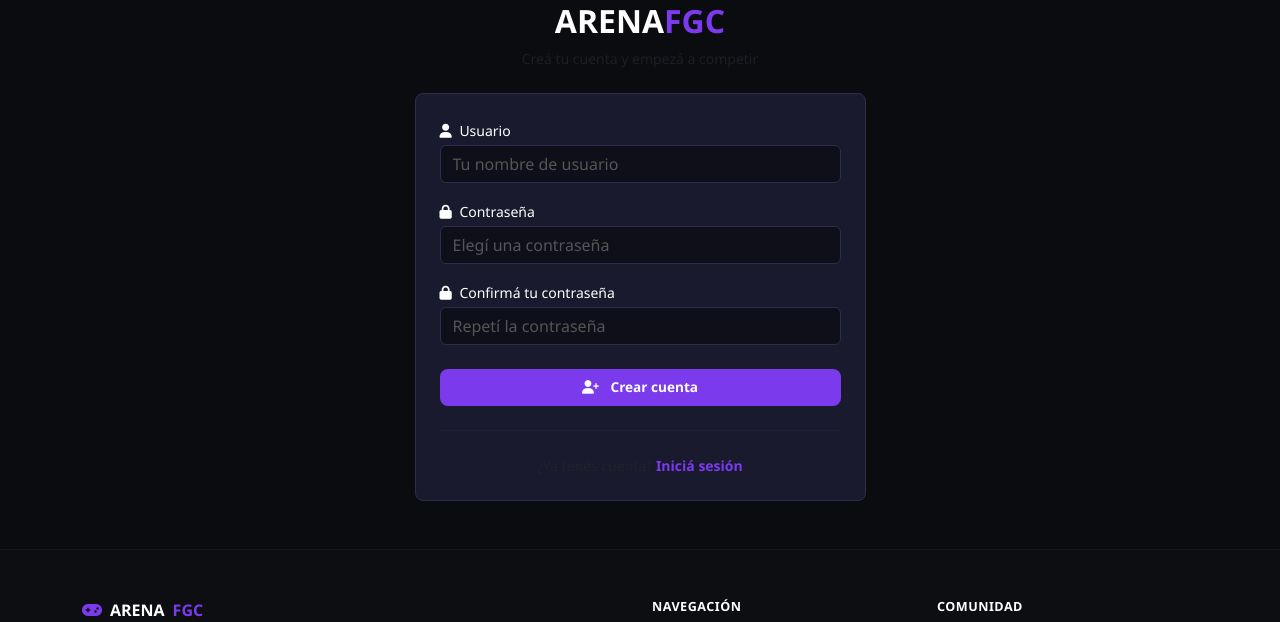
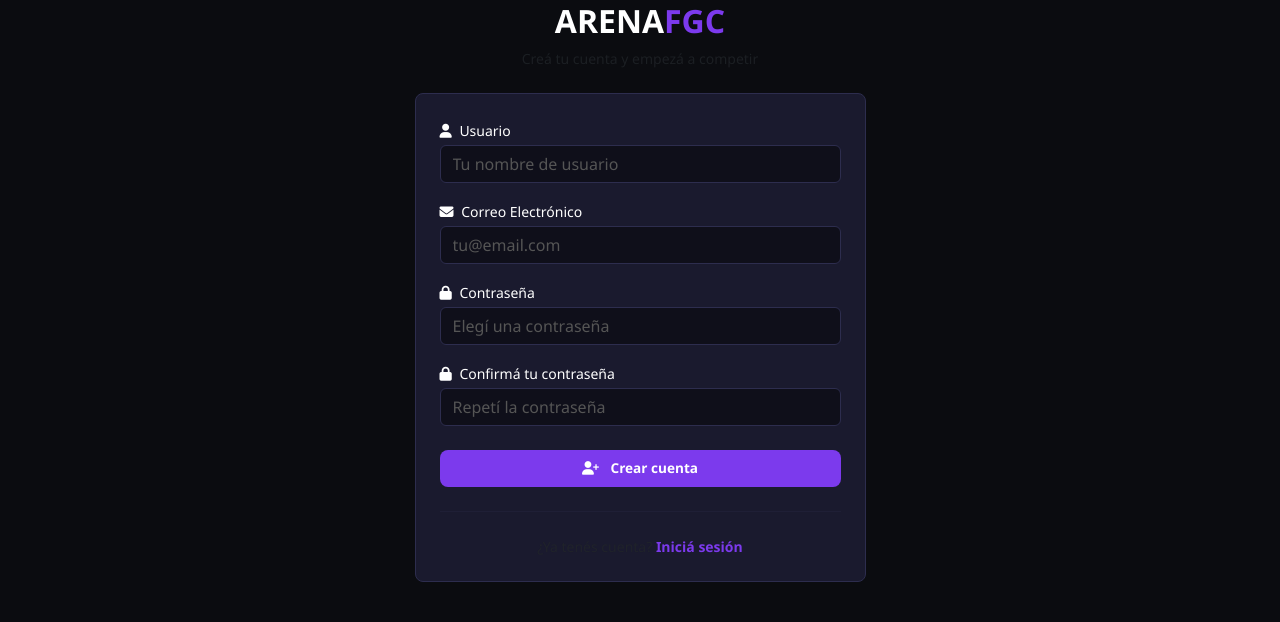
Before and after one commit to ThiagoCabralDV/the-global-arena_thiago-cabral_franco-martinez, a Django app: page /usuarios/registro/ in a window 1280 px wide. Shown: the part 160-782 px from the top of the page. Run offline with Django 5.2, Linux system fonts and the light colour scheme.

Commit message:
Registro con mail
Ahora al registrarse se edbe ingresar el mail

```diff
--- a/templates/usuarios/registro.html
+++ b/templates/usuarios/registro.html
@@ -19,14 +19,22 @@
 
                 <form method="POST">
                     {% csrf_token %}
+
                     <div class="mb-3">
                         <label class="text-white small mb-1"><i class="fa-solid fa-user me-1"></i> Usuario</label>
                         <input type="text" name="username" class="form-control form-control-dark" placeholder="Tu nombre de usuario" value="{{ form.username.value|default:'' }}" required>
                     </div>
+
+                    <div class="mb-3">
+                        <label class="text-white small mb-1"><i class="fa-solid fa-envelope me-1"></i> Correo Electrónico</label>
+                        <input type="email" name="email" class="form-control form-control-dark" placeholder="tu@email.com" value="{{ form.email.value|default:'' }}" required>
+                    </div>
+
                     <div class="mb-3">
                         <label class="text-white small mb-1"><i class="fa-solid fa-lock me-1"></i> Contraseña</label>
                         <input type="password" name="password1" class="form-control form-control-dark" placeholder="Elegí una contraseña" required>
                     </div>
+
                     <div class="mb-4">
                         <label class="text-white small mb-1"><i class="fa-solid fa-lock me-1"></i> Confirmá tu contraseña</label>
                         <input type="password" name="password2" class="form-control form-control-dark" placeholder="Repetí la contraseña" required>
--- a/usuarios/views.py
+++ b/usuarios/views.py
@@ -7,10 +7,19 @@ def registro(request):
     if request.method == 'POST':
         form = UserCreationForm(request.POST)
         if form.is_valid():
-            user = form.save()
+            # 1. Creamos el objeto usuario en memoria sin guardarlo en la BD todavía
+            user = form.save(commit=False)
+
+            # 2. Capturamos el valor del input "email" que pusimos en el HTML
+            user.email = request.POST.get('email')
+
+            # 3. Ahora sí, guardamos el usuario con el mail incluido en la BD
+            user.save()
+
+            # Autologueo y redirección (Tu lógica original perfecta)
             login(request, user)
             messages.success(request, '¡Cuenta creada exitosamente!')
-            return redirect('index') # CORREGIDO: de 'home' a 'index'
+            return redirect('index')
     else:
         form = UserCreationForm()
     return render(request, 'usuarios/registro.html', {'form': form})
@@ -22,7 +31,7 @@ def iniciar_sesion(request):
             user = form.get_user()
             login(request, user)
             messages.success(request, f'¡Bienvenido de nuevo!')
-            return redirect('index') # CORREGIDO: de 'home' a 'index'
+            return redirect('index')
         else:
             messages.error(request, 'Usuario o contraseña incorrectos.')
     else:
@@ -32,4 +41,4 @@ def iniciar_sesion(request):
 def cerrar_sesion(request):
     logout(request)
     messages.info(request, 'Sesión cerrada correctamente.')
-    return redirect('index') # CORREGIDO: de 'home' a 'index'
+    return redirect('index')
```
